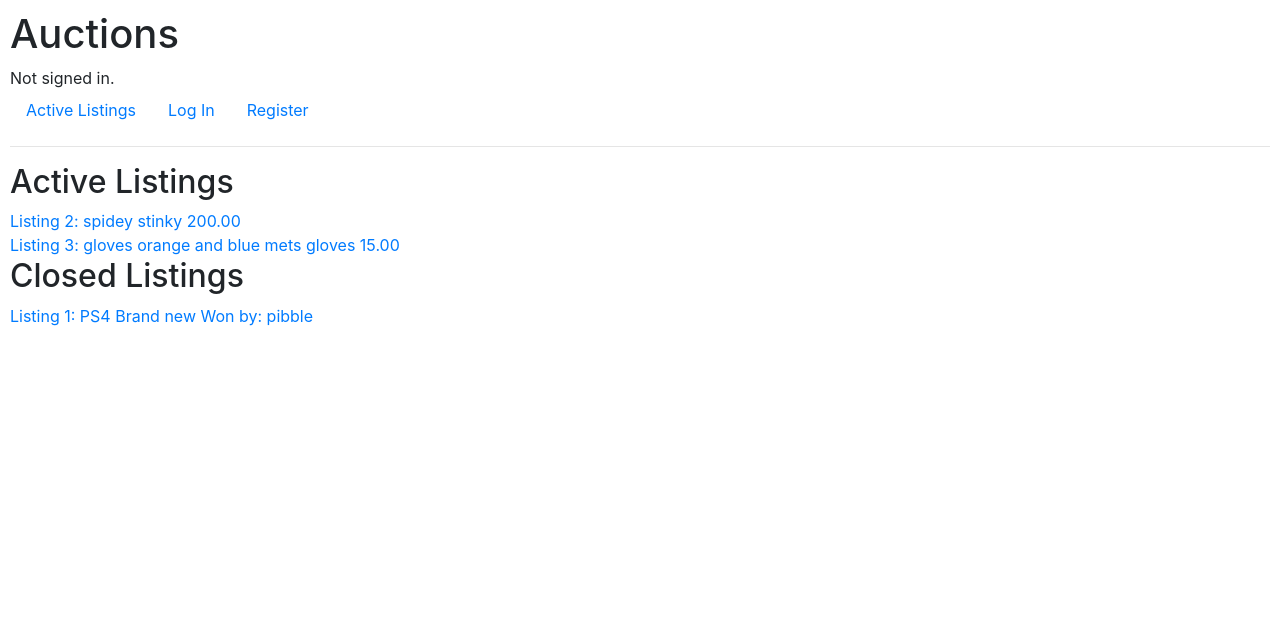
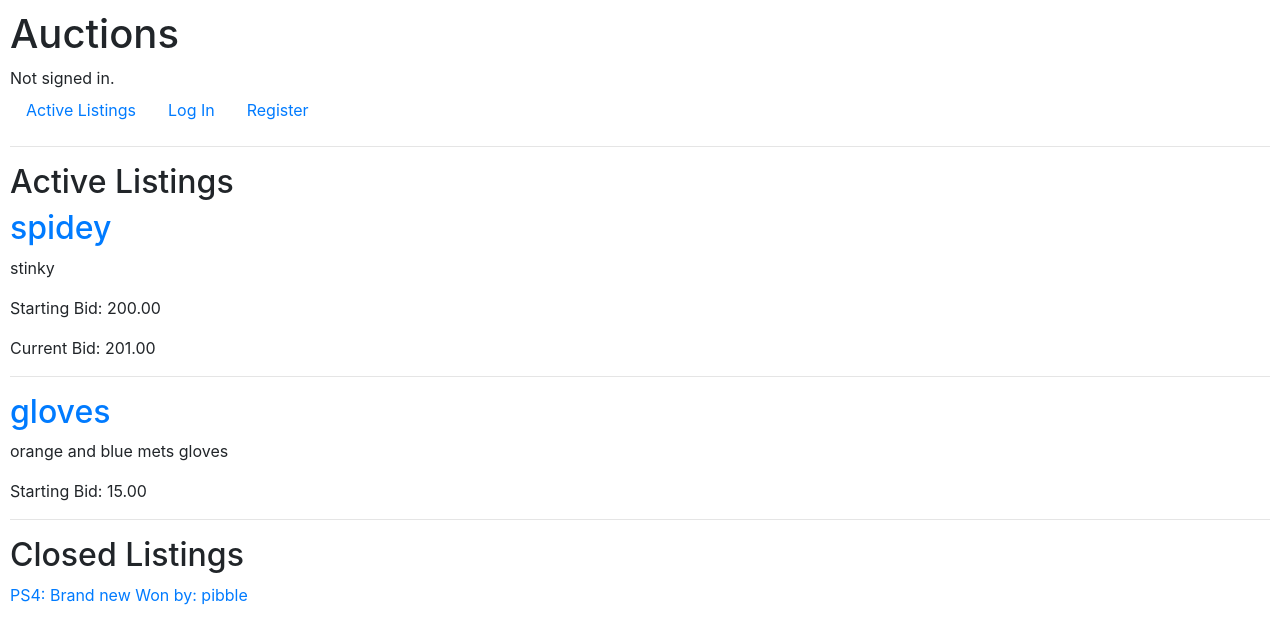
Before and after one commit to euc0507/auctionhouse, a Django app: page / in a window 1280 px wide. Shown: the top 644 px of the page. Run offline with Django 3.2, Linux system fonts and the light colour scheme; data comes from the database, SQL or seed files in the repository; both versions use the stored data as it was after the commit; some libraries are stand-ins or nearby versions.

Commit message:
Show highest bid in Index

```diff
--- a/auctions/models.py
+++ b/auctions/models.py
@@ -16,10 +16,19 @@ class Listing(models.Model):
     winner = models.ForeignKey(User, blank=True, null=True, on_delete=models.SET_NULL, related_name="won_listings")
     watchlist = models.ManyToManyField(User, blank=True, related_name="watchlist")
 
+    def current_price(self):
+        highest_bid = self.bid_set.order_by('-amount').first()
+        if highest_bid:
+            return highest_bid.amount
+        return self.starting_bid
+
     def __str__(self):
-        return f"{self.id}. {self.title}: {self.description} | Starting bid: {self.starting_bid} "
+        return f"{self.title}: {self.description} | Starting bid: {self.starting_bid} "
 
 class Bid(models.Model):
     bidder = models.ForeignKey(User, on_delete=models.CASCADE)
     listing = models.ForeignKey(Listing, on_delete=models.CASCADE)
     amount = models.DecimalField(max_digits=14, decimal_places=2)
+
+    def __str__(self):
+        return f"{self.id}. ${self.amount} bid on {self.listing} from {self.bidder}"
--- a/auctions/templates/auctions/index.html
+++ b/auctions/templates/auctions/index.html
@@ -5,7 +5,15 @@
 
     {% for listing in listings %}
         {% if listing.active_flag %}
-            <div><a href="{% url 'listing' listing.id %}">Listing {{ listing.id }}: {{ listing.title }} {{ listing.description }} {{ listing.starting_bid }}</a></div>
+            <div class="listing_div">
+                <h2><a href="{% url 'listing' listing.id %}">{{ listing.title }}</a></h2>
+                <p>{{ listing.description }}</p>
+                <p>Starting Bid: {{ listing.starting_bid }}</p>
+                {% if listing.current_price != listing.starting_bid %}
+                    <p>Current Bid: {{ listing.current_price }}</p>
+                {% endif %}
+            </div>
+            <hr>
         {% endif %}
     {% endfor %}
 
@@ -13,7 +21,7 @@
 
     {% for listing in listings %}
         {% if not listing.active_flag %}
-            <div><a href="{% url 'listing' listing.id %}">Listing {{ listing.id}}: {{ listing.title }} {{ listing.description }} Won by: {{ listing.winner }}</a></div>
+            <div><a href="{% url 'listing' listing.id %}">{{ listing.title }}: {{ listing.description }} Won by: {{ listing.winner }}</a></div>
         {% endif %}
     {% endfor %}
 {% endblock %}
--- a/auctions/templates/auctions/watchlist.html
+++ b/auctions/templates/auctions/watchlist.html
@@ -5,7 +5,7 @@
 
     {% if user.watchlist.all %}
         {% for listing in user.watchlist.all %}
-            <div><a href="{% url 'listing' listing.id %}">Listing {{ listing.id }}: {{ listing.title }} {{ listing.description }} {{ listing.starting_bid }}</a></div>
+            <div><a href="{% url 'listing' listing.id %}">{{ listing.title }} {{ listing.description }} {{ listing.starting_bid }}</a></div>
         {% endfor %}
     {% else %}
         <div>No watched listings...</div>
--- a/auctions/views.py
+++ b/auctions/views.py
@@ -13,6 +13,7 @@ from .models import User, Listing, Bid
 def index(request):
     return render(request, "auctions/index.html", {
         "listings": Listing.objects.all()
+
     })
 
 
@@ -71,7 +72,7 @@ def register(request):
 class NewListing(forms.ModelForm):
     class Meta:
         model = Listing
-        exclude = ["creator", "active_flag"]
+        exclude = ["creator", "active_flag", "winner", "watchlist"]
 
 def create(request):
     form = NewListing()
```
Also changed, not shown: db.sqlite3.
